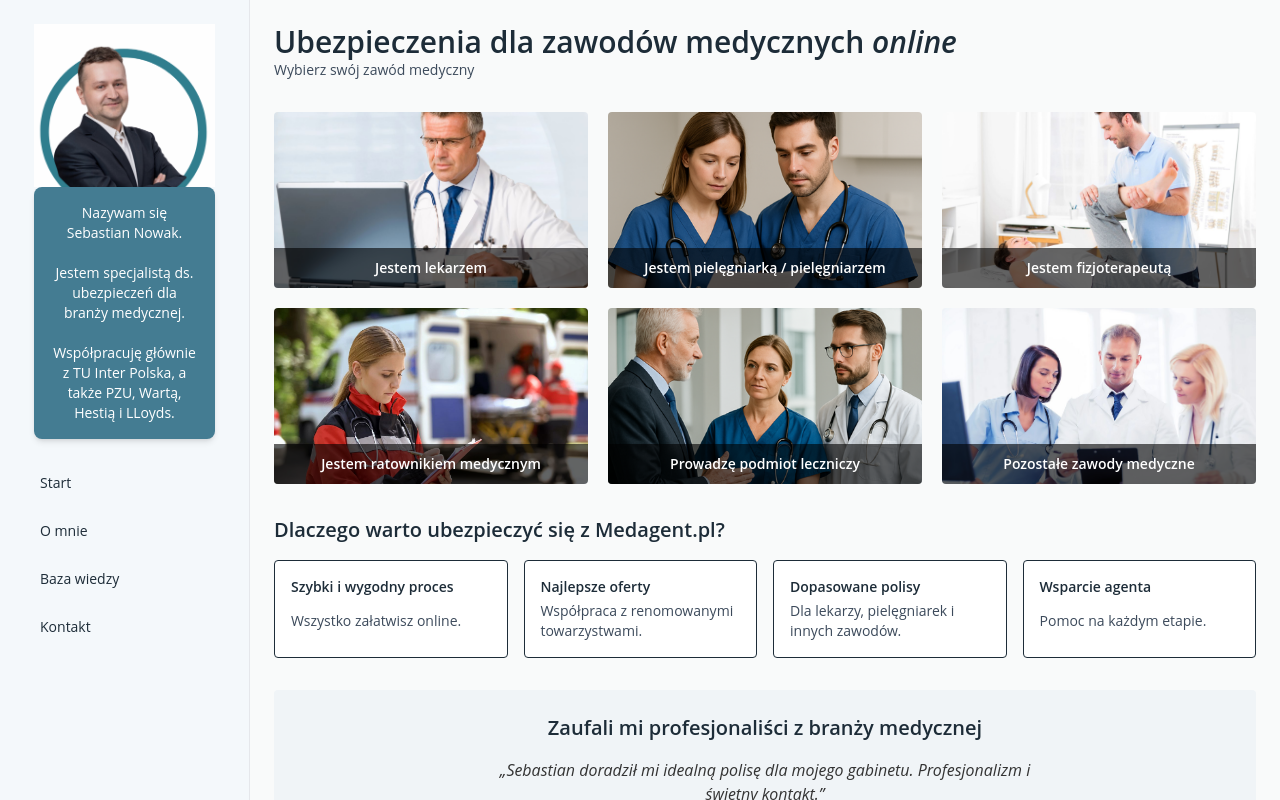
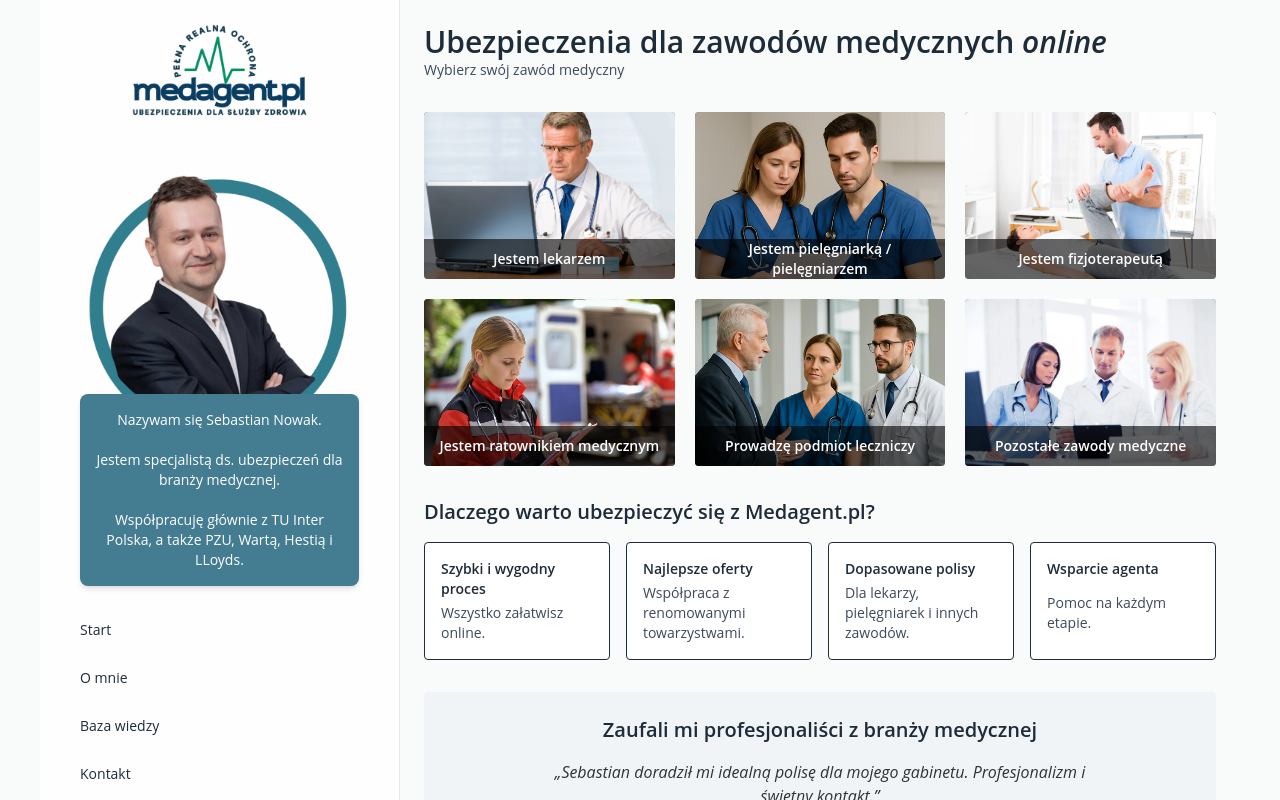
Before and after one commit to ev45ive/medagent-landing, a Next.js app: page /nowyfront in a window 1280 px wide. Shown: the top 800 px of the page. Built offline with nearby package versions, Linux system fonts and the light colour scheme.

Commit message:
card aspect-ratio 2/3, sidebar RWD, bg,  rwd logo

```diff
--- a/src/app/nowyfront/page.tsx
+++ b/src/app/nowyfront/page.tsx
@@ -91,8 +91,9 @@ const Container: React.FC<{ children: React.ReactNode }> = ({ children }) => (
 
 const Sidebar: React.FC<DivProps> = ({ className }) => (
   <aside
-    className={`bg-[#f4f8fb] border-r border-gray-200 grid content-start justify-items-center gap-6 p-4 md:p-6  ${className}`}
+    className={`bg-[#fefefe] border-r border-gray-200 grid content-start justify-items-center gap-6 p-4 md:p-6  ${className}`}
   >
+    <Logo  className="hidden sm:block w-[80%] lg:w-[60%]"/>
     <SebaAvatar />
     <nav className="w-full grid gap-2">
       {MENU.map((m) => (
@@ -110,9 +111,9 @@ const Sidebar: React.FC<DivProps> = ({ className }) => (
 
 const Header: React.FC = () => (
   <header className="flex gap-4 items-center ">
-    {/* <div className="w-42">
+    <div className="sm:hidden w-40">
       <Logo />
-    </div> */}
+    </div>
     <div>
       <h1 className="text-2xl md:text-3xl font-semibold">
         Ubezpieczenia dla zawodów medycznych <em>online</em>
@@ -129,7 +130,7 @@ type TileProps = {
 };
 // hover:scale-[1.05] transition-transform duration-300 hover:z-20
 const TileCard: React.FC<TileProps> = ({ label, img, hoverImg }) => (
-  <a className="relative group h-44 rounded overflow-hidden block hover:scale-[1.05] transition-transform duration-300 ">
+  <a className="aspect-[3/2] h-full relative group rounded overflow-hidden block hover:scale-[1.05] transition-transform duration-300 bg-black/60">
     {/* two stacked images; hover fades to the second */}
     <Image
       fill
@@ -242,7 +243,7 @@ const Main: React.FC<DivProps> = ({ className }) => (
 export default function MedagentApp() {
   return (
     <div className="bg-[#f9fafa] text-[#1d2c38]">
-      <div className="min-h-screen grid sm:grid-cols-[250px_1fr]">
+      <div className="min-h-screen grid sm:grid-cols-[250px_1fr] lg:grid-cols-[30%_1fr] max-w-[1200px] mx-auto">
         <Sidebar className="order-2 sm:order-1" />
         <Main className="order-1 " />
       </div>
@@ -252,7 +253,10 @@ export default function MedagentApp() {
 }
 
 import logoImg from "@public/11d83a0d-d2e6-4c06-8192-8a7321172561.png";
-const Logo = () => <Image src={logoImg} alt="" className="" priority />;
+
+const Logo = (props: { className?: string }) => (
+  <Image src={logoImg} alt="logo" {...props} />
+);
 
 const SebaAvatar = () => (
   <div className="grid justify-items-center">
@@ -263,9 +267,11 @@ const SebaAvatar = () => (
       priority
     />
     <div className="bg-teal p-4 text-sm  rounded-lg shadow-md text-white  text-center w-[90%]">
-      Nazywam się Sebastian Nowak. <br /><br />
-      Jestem specjalistą ds. ubezpieczeń dla branży medycznej. <br /> <br />  Współpracuję
-      głównie z TU Inter Polska, a także PZU, Wartą, Hestią i LLoyds.
+      Nazywam się Sebastian Nowak. <br />
+      <br />
+      Jestem specjalistą ds. ubezpieczeń dla branży medycznej. <br /> <br />{" "}
+      Współpracuję głównie z TU Inter Polska, a także PZU, Wartą, Hestią i
+      LLoyds.
     </div>
   </div>
 );
```
